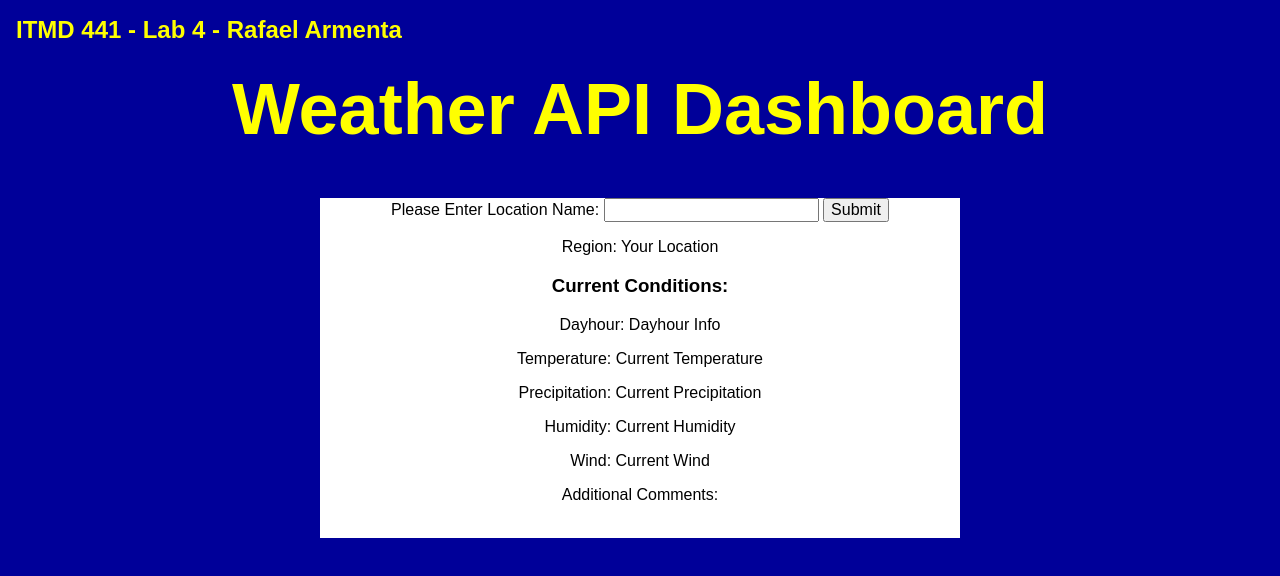
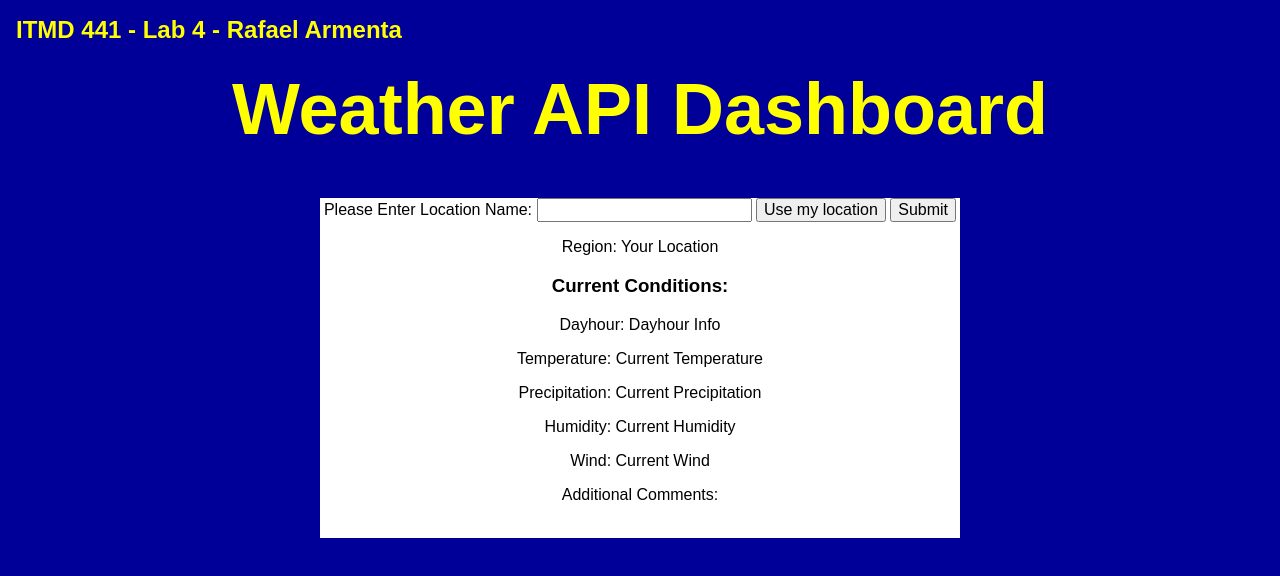
Before and after one commit to rarmenta1/ITMD441-Lab-4, a plain HTML site: page index.html in a window 1280 px wide. Drawn offline with Linux system fonts and the light colour scheme.

Commit message:
Update index.html
added button that should allow the user to user their location to automatically set their coordinates in

```diff
--- a/index.html
+++ b/index.html
@@ -18,6 +18,7 @@
           <div class="form-field">
             <label class="location">Please Enter Location Name:</label>
             <input type="text" class="textbox" id="location_name_field" name="location_name_field">
+            <button onclick="getLocation()" class="geo_location_name_button" id="geo_location_name_button">Use my location</button>
             <button onclick="returnLocation()" class="location_name_button" id="location_name_button">Submit</button>
           </div>
           <div id="Weather-Report">
```
